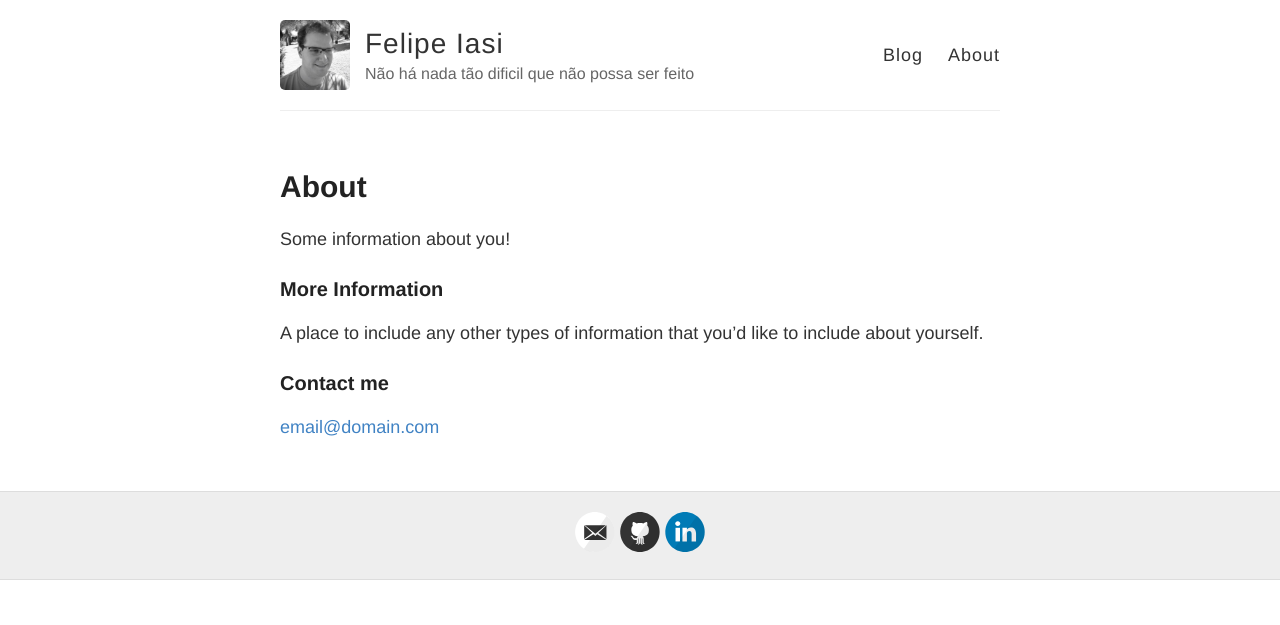
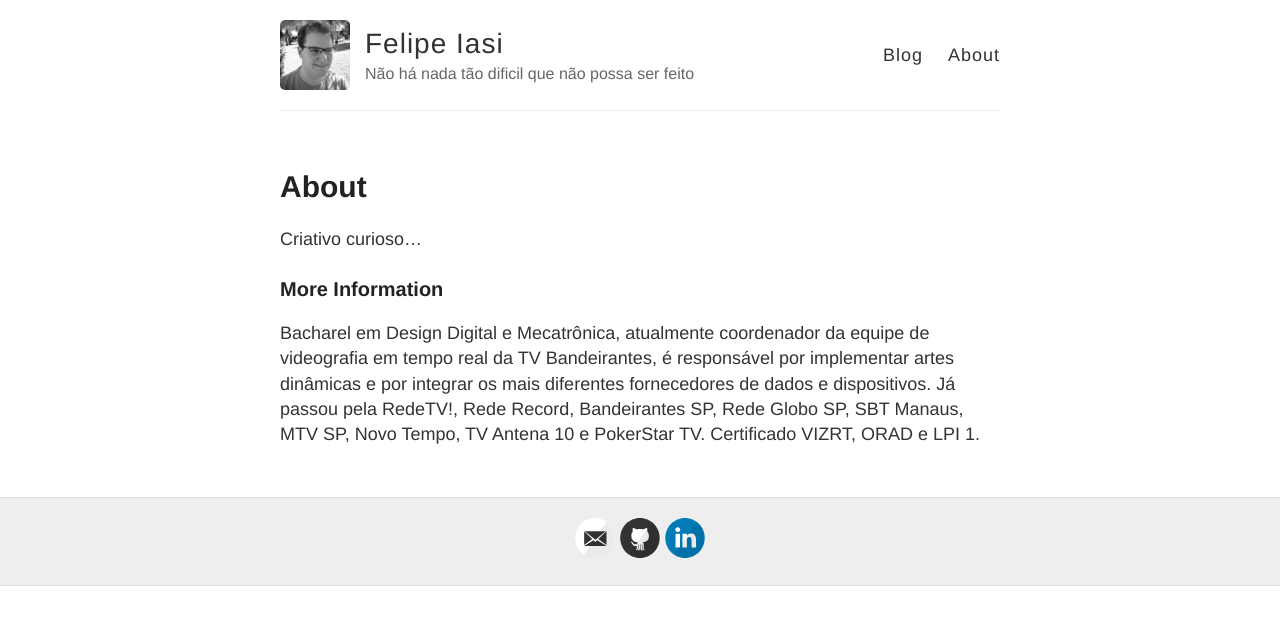
Before and after one commit to ficosta/ficosta.github.io, a Jekyll site: the page built from about.md, in a window 1280 px wide. Shown: the top 625 px of the page. Built offline with Jekyll 4.4.1, drawn with Linux system fonts in a browser that asks for light colours.

Commit message:
About me

```diff
--- a/about.md
+++ b/about.md
@@ -4,12 +4,8 @@ title: About
 permalink: /about/
 ---
 
-Some information about you!
+Criativo curioso...
 
 ### More Information
 
-A place to include any other types of information that you'd like to include about yourself.
-
-### Contact me
-
-[email@domain.com](mailto:email@domain.com)
+Bacharel em Design Digital e Mecatrônica, atualmente coordenador da equipe de videografia em tempo real da TV Bandeirantes, é responsável por implementar artes dinâmicas e por integrar os mais diferentes fornecedores de dados e dispositivos. Já passou pela RedeTV!, Rede Record, Bandeirantes SP, Rede Globo SP, SBT Manaus, MTV SP, Novo Tempo, TV Antena 10 e PokerStar TV. Certificado VIZRT, ORAD e LPI 1.
```
